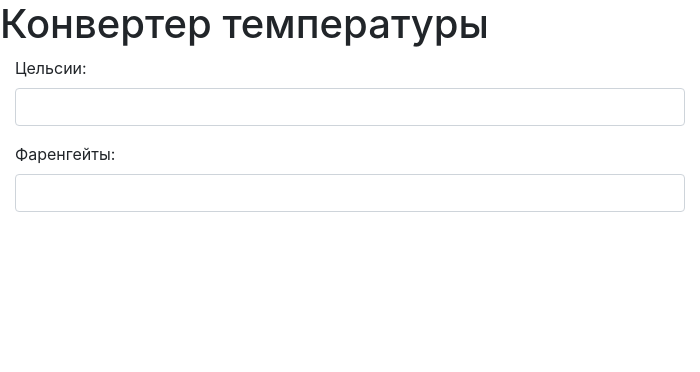
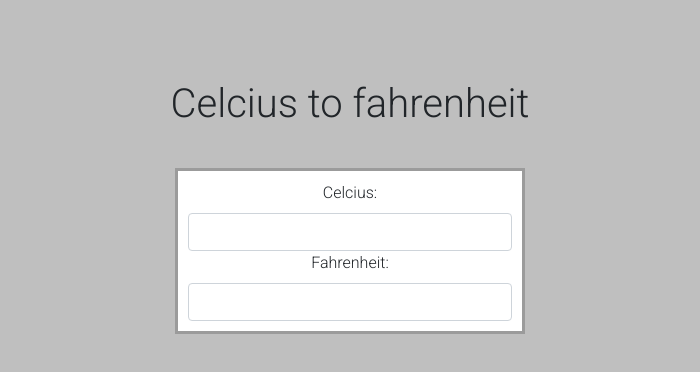
Before and after one commit to nominori-dev/temp-converter, an Electron app: page index.html in a window 700 px wide. Drawn offline with nearby package versions, Linux system fonts and the light colour scheme.

Commit message:
style update

```diff
--- a/index.html
+++ b/index.html
@@ -6,18 +6,24 @@
 	<meta http-equiv="X-UA-Compatible" content="ie=edge">
 	<title>Temperature Converter</title>
 	<link rel="stylesheet" href="https://stackpath.bootstrapcdn.com/bootstrap/4.3.1/css/bootstrap.min.css">
+	<link rel="stylesheet" href="./styles/style.css">
 </head>
 <body>
-	<h1>Конвертер температуры</h1>
-	<div class="form-group col-md-3">
-		<label for="usr">Цельсии:</label>
-		<input type="text" class="form-control" id="celcius" onkeyup="celciusToFahrenheit()">
+	<h1 class="header">Celcius to fahrenheit</h1>
+
+	<div class="inputs">
+
+		<div class="input">
+			<label for="usr">Celcius:</label>
+			<input type="text" class="form-control" name="input" id="celcius" onkeyup="celciusToFahrenheit()">
+		</div>
+
+		<div class="input">
+			<label for="pwd">Fahrenheit:</label>
+			<input type="text" class="form-control" name="input" id="fahrenheit" onkeyup="fahrenheitToCelcius()">
+		</div>
 	</div>
 
-	<div class="form-group col-md-3">
-		<label for="pwd">Фаренгейты:</label>
-		<input type="text" class="form-control" id="fahrenheit" onkeyup="fahrenheitToCelcius()">
-	</div>
 
 	<script>
 		require('./render.js');
--- /dev/null
+++ b/styles/style.css
@@ -0,0 +1,30 @@
+@import url('https://fonts.googleapis.com/css2?family=Roboto:wght@100&display=swap');
+@import url('https://fonts.googleapis.com/css2?family=Roboto:wght@100;300&display=swap');
+
+body{
+    background-color: #BFBFBF;
+}
+
+
+.inputs{
+    font-family: 'Roboto', sans-serif;
+    background-color: white;
+    margin: auto;
+    width: 50%;
+    border: 3px solid #9B9B9B;
+    padding: 10px;
+    margin-top: 40px;
+    text-align: center;
+}
+
+input[name="input"] {
+    display: block;
+  }
+
+
+.header{
+    font-family: 'Roboto', sans-serif;
+    margin: auto;
+    text-align: center;
+    margin-top: 80px;
+}
```
Also changed, not shown: main.js (+8 -2 lines), package.json (+7 -0 lines), 1 other file.
